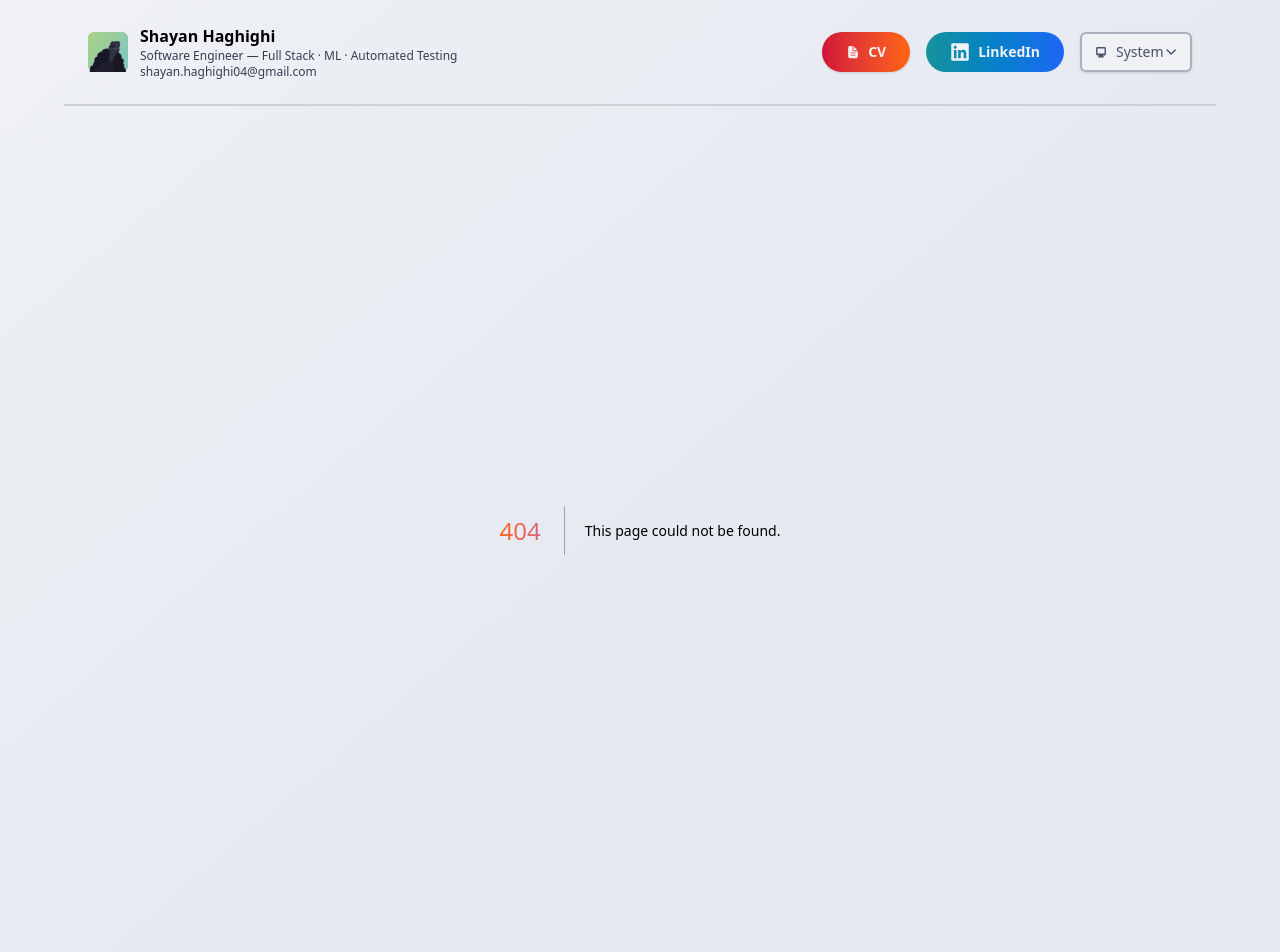
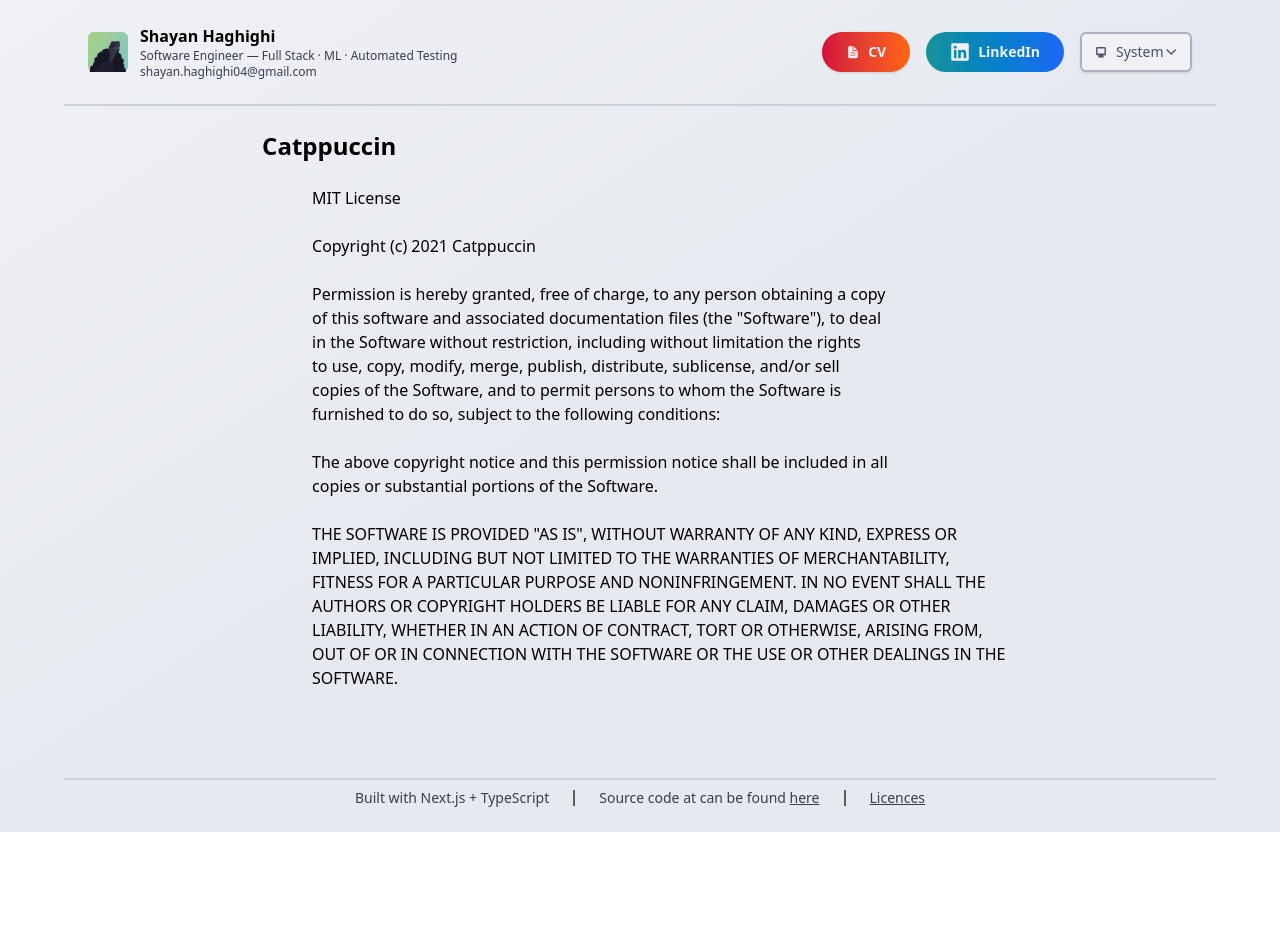
Before and after one commit to ShayanHaghighi/portfolio, a Next.js app: page /licenses in a window 1280 px wide. Before the commit this address had no page. Shown: the top 952 px of the page. After the commit the page ends 832 px from the top, so only its background shows below. Built offline with nearby package versions, Linux system fonts and the light colour scheme.

Commit message:
add licenses page

```diff
--- a/src/app/globals.css
+++ b/src/app/globals.css
@@ -3,7 +3,7 @@
 @custom-variant dark (&:where([data-theme=dark], [data-theme=dark] *));
 
 :root {
-  /* based on the "Catpuccin Machiatto" theme */
+  /* based on the "Catppuccin Machiatto" theme */
   --theme-base00: 95.78% 0.006 264.5;
   --theme-base01: 93.35% 0.009 264.5;
   --theme-base02: 85.75% 0.014 268.5;
@@ -25,7 +25,7 @@
 }
 
 [data-theme="dark"] {
-  /* based on the "Catpuccin Mocha" theme */
+  /* based on the "Catppuccin Mocha" theme */
   --theme-base00: 24.29% 0.03 283.9;
   --theme-base01: 21.55% 0.025 284.1;
   --theme-base02: 32.4% 0.032 282;
--- /dev/null
+++ b/src/app/licenses/page.tsx
@@ -0,0 +1,49 @@
+type License = {
+    name: string,
+    original_license: string
+}
+
+
+
+const licenses: License[] = [
+    {
+        name: "Catppuccin",
+        original_license: `
+            MIT License
+
+            Copyright (c) 2021 Catppuccin
+
+            Permission is hereby granted, free of charge, to any person obtaining a copy
+            of this software and associated documentation files (the "Software"), to deal
+            in the Software without restriction, including without limitation the rights
+            to use, copy, modify, merge, publish, distribute, sublicense, and/or sell
+            copies of the Software, and to permit persons to whom the Software is
+            furnished to do so, subject to the following conditions:
+
+            The above copyright notice and this permission notice shall be included in all
+            copies or substantial portions of the Software.
+
+            THE SOFTWARE IS PROVIDED "AS IS", WITHOUT WARRANTY OF ANY KIND, EXPRESS OR
+            IMPLIED, INCLUDING BUT NOT LIMITED TO THE WARRANTIES OF MERCHANTABILITY,
+            FITNESS FOR A PARTICULAR PURPOSE AND NONINFRINGEMENT. IN NO EVENT SHALL THE
+            AUTHORS OR COPYRIGHT HOLDERS BE LIABLE FOR ANY CLAIM, DAMAGES OR OTHER
+            LIABILITY, WHETHER IN AN ACTION OF CONTRACT, TORT OR OTHERWISE, ARISING FROM,
+            OUT OF OR IN CONNECTION WITH THE SOFTWARE OR THE USE OR OTHER DEALINGS IN THE
+            SOFTWARE.
+        `
+    }
+]
+
+export default function Page() {
+    console.log(licenses[0].original_license)
+    return (
+        <>
+            {licenses.map(license => (
+                <div key={license.name}>
+                    <h2 className="text-2xl font-bold"> {license.name} </h2>
+                    <div className="whitespace-pre-wrap"> {license.original_license} </div>
+                </div>
+            ))}
+        </>
+    )
+}
--- a/src/sections/footer/Footer.tsx
+++ b/src/sections/footer/Footer.tsx
@@ -1,14 +1,21 @@
 import BgText from "@/components/bg-text";
+import Link from "next/link";
+import Divider from "./divider";
 
 export function Footer() {
-    return <footer className="max-w-6xl w-screen mt-16 text-center text-sm pb-8 border-t-2 pt-2 border-canvas-secondary" style={{
+    return <footer className="max-w-6xl w-screen mt-16 text-center text-sm border-t-2 pt-2 border-canvas-secondary" style={{
         // borderColor: "rgba(200,200,255, 0.1)",
     }}>
-        <BgText>
+        <BgText classname="flex flex-col sm:flex-row gap-2 sm:gap-6 justify-center items-center">
             <div>Built with Next.js + TypeScript</div>
+            <Divider classname="hidden sm:inline-block" />
             <div>Source code at can be found <a className="underline"
                 href="https://github.com/ShayanHaghighi/portfolio">here</a>
             </div>
+            <Divider classname="hidden sm:inline-block" />
+            <Link href="/licenses" className="underline">
+                Licences
+            </Link >
         </BgText>
-    </footer>;
+    </footer >;
 }
--- /dev/null
+++ b/src/sections/footer/divider.tsx
@@ -0,0 +1,7 @@
+
+export default function Divider({ classname }: { classname?: string }) {
+    return (
+        <div className={`h-4 w-0 border-l-2 ${classname} border-text-tertiary`} />
+
+    )
+}
```
